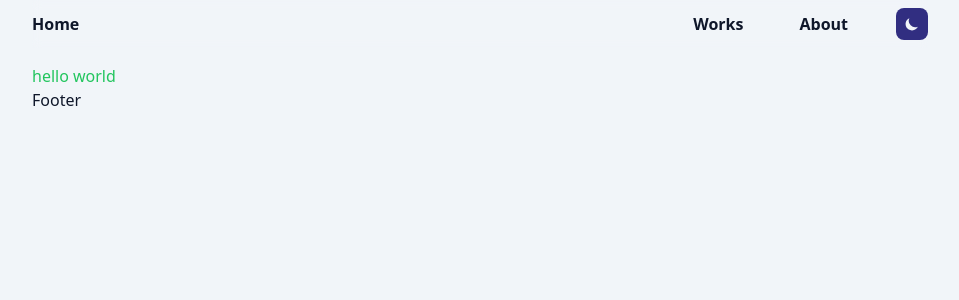
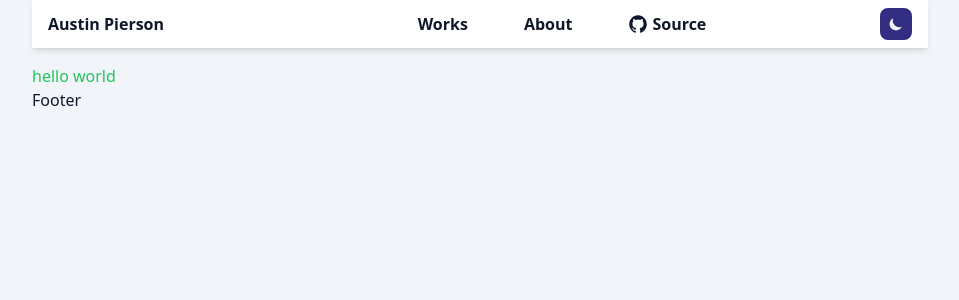
Before and after one commit to austip24/dev-portfolio, a Next.js app: page / in a window 1280 px wide. Shown: the top 300 px of the page, without its empty margins (160-1119 px from the left). Built offline with nearby package versions, Linux system fonts and the light colour scheme.

Commit message:
Navbar completed

```diff
--- a/src/components/Navbar.tsx
+++ b/src/components/Navbar.tsx
@@ -1,32 +1,124 @@
-import React from "react";
+import React, { useState } from "react";
 import ThemeToggle from "./ui/ThemeToggle";
 import LinkItem from "./ui/LinkItem";
+import MenuLink from "./ui/MenuLink";
 import Link from "next/link";
-
+import Github from "./icons/Github";
+import { Menu, Transition, Popover } from "@headlessui/react";
+import { MenuIcon } from "@heroicons/react/solid";
 
 interface NavbarProps {
 	path: string;
 }
 
 const Navbar: React.FC<NavbarProps> = ({ path }) => {
+	const [menuOpen, setMenuOpen] = useState(false);
+
 	return (
-		<nav className="flex justify-between items-center h-12 mb-4 font-semibold backdrop-blur-sm sticky top-0">
-			<Link href="/">
-				Home
-			</Link>
-			<div className="grow flex justify-end gap-10 mr-10">
+		<nav className="flex justify-between items-center h-12 mb-4 font-semibold backdrop-blur-sm sticky top-0 w-full max-w-4xl bg-white shadow-md dark:bg-slate-900 dark:shadow-none px-4">
+			<Link href="/">Austin Pierson</Link>
+			<div className="hidden md:flex grow justify-center gap-10 ml-20">
 				<LinkItem href="/works" path={path}>
 					Works
 				</LinkItem>
 				<LinkItem href="/about" path={path}>
 					About
 				</LinkItem>
+				<LinkItem href="https://github.com/austip24/dev-portfolio" path={path}>
+					<div className="flex gap-1 items-center justify-center">
+						<Github />
+						Source
+					</div>
+				</LinkItem>
 			</div>
-			<div>
+			<div className="flex items-center justify-center gap-4">
 				<ThemeToggle />
+				<Popover className="md:hidden relative">
+					<Popover.Button className="hover:bg-slate-200 hover:dark:bg-slate-800 rounded-lg p-2 border border-slate-500">
+						<MenuIcon className="h-4 w-4 fill-current" />
+					</Popover.Button>
+					<Transition
+						as={React.Fragment}
+						enter="transition ease-out duration-100"
+						enterFrom="transform opacity-0 scale-95"
+						enterTo="transform opacity-100 scale-100"
+						leave="transition ease-in duration-100"
+						leaveFrom="transform opacity-100 scale-100"
+						leaveTo="transform opacity-0 scale-95"
+					>
+						<Popover.Panel className="absolute right-0 w-40 mt-2 p-2 flex flex-col gap-1 rounded-lg border border-slate-500 shadow-lg dark:shadow-slate-800">
+							{({ close }) => (
+								<>
+									<MenuLink
+										href="/works"
+										className="w-full text-left px-2 py-1 rounded-lg hover:bg-slate-200 dark:hover:bg-sky-800 transition-color duration-200"
+										onClick={() => close()}
+									>
+										Works
+									</MenuLink>
+									<MenuLink
+										href="/about"
+										className="w-full text-left px-2 py-1 rounded-lg hover:bg-slate-200 dark:hover:bg-sky-800 transition-color duration-200"
+										onClick={() => close()}
+									>
+										About
+									</MenuLink>
+									<MenuLink
+										href="https://github.com/austip24/dev-portfolio"
+										className="w-full text-left px-2 py-1 rounded-lg hover:bg-slate-200 dark:hover:bg-sky-800 transition-color duration-200"
+										onClick={() => close()}
+									>
+										<div className="flex gap-1 items-center">
+											<Github />
+											Source
+										</div>
+									</MenuLink>
+								</>
+							)}
+						</Popover.Panel>
+					</Transition>
+				</Popover>
 			</div>
 		</nav>
 	);
 };
 
+/*
+<Menu as="div" className="md:hidden relative">
+					<Menu.Button className="hover:bg-slate-200 hover:dark:bg-slate-800 rounded-lg p-2 border border-slate-500">
+						<MenuIcon className="h-4 w-4 fill-current" />
+					</Menu.Button>
+					<Transition
+						as={React.Fragment}
+						enter="transition ease-out duration-100"
+						enterFrom="transform opacity-0 scale-95"
+						enterTo="transform opacity-100 scale-100"
+						leave="transition ease-in duration-100"
+						leaveFrom="transform opacity-100 scale-100"
+						leaveTo="transform opacity-0 scale-95"
+					>
+						<Menu.Items className="absolute right-0 w-40 mt-2 p-2 flex flex-col gap-1 rounded-lg border border-slate-500 shadow-lg dark:shadow-slate-800">
+							<Menu.Item as="div">
+								<MenuLink
+									href="/works"
+									className="w-full text-left px-2 py-1 rounded-lg hover:bg-slate-200 dark:hover:bg-sky-800 transition-color duration-200"
+								>
+									Works
+								</MenuLink>
+							</Menu.Item>
+							<Menu.Item as="div">
+								<MenuLink
+									href="/about"
+									className="w-full text-left px-2 py-1 rounded-lg hover:bg-slate-200 dark:hover:bg-sky-800 transition-color duration-200"
+								>
+									About
+								</MenuLink>
+							</Menu.Item>
+						</Menu.Items>
+					</Transition>
+				</Menu>
+
+
+*/
+
 export default Navbar;
--- /dev/null
+++ b/src/components/icons/Github.tsx
@@ -0,0 +1,17 @@
+import React from "react";
+
+const Github: React.FC = (props) => {
+	return (
+		<svg
+			className="w-5 h-5"
+			viewBox="0 0 512 512"
+			fill="currentColor"
+			stroke="currentColor"
+			{...props}
+		>
+			<path d="M256 32C132.3 32 32 134.9 32 261.7c0 101.5 64.2 187.5 153.2 217.9a17.56 17.56 0 003.8.4c8.3 0 11.5-6.1 11.5-11.4 0-5.5-.2-19.9-.3-39.1a102.4 102.4 0 01-22.6 2.7c-43.1 0-52.9-33.5-52.9-33.5-10.2-26.5-24.9-33.6-24.9-33.6-19.5-13.7-.1-14.1 1.4-14.1h.1c22.5 2 34.3 23.8 34.3 23.8 11.2 19.6 26.2 25.1 39.6 25.1a63 63 0 0025.6-6c2-14.8 7.8-24.9 14.2-30.7-49.7-5.8-102-25.5-102-113.5 0-25.1 8.7-45.6 23-61.6-2.3-5.8-10-29.2 2.2-60.8a18.64 18.64 0 015-.5c8.1 0 26.4 3.1 56.6 24.1a208.21 208.21 0 01112.2 0c30.2-21 48.5-24.1 56.6-24.1a18.64 18.64 0 015 .5c12.2 31.6 4.5 55 2.2 60.8 14.3 16.1 23 36.6 23 61.6 0 88.2-52.4 107.6-102.3 113.3 8 7.1 15.2 21.1 15.2 42.5 0 30.7-.3 55.5-.3 63 0 5.4 3.1 11.5 11.4 11.5a19.35 19.35 0 004-.4C415.9 449.2 480 363.1 480 261.7 480 134.9 379.7 32 256 32z"></path>
+		</svg>
+	);
+};
+
+export default Github;
--- a/src/components/layouts/Main.tsx
+++ b/src/components/layouts/Main.tsx
@@ -12,7 +12,7 @@
 
 const Main: React.FC<MainProps> = ({ children, router }) => {
 	return (
-		<main className="min-h-screen bg-slate-100 text-slate-900 dark:bg-slate-900 dark:text-slate-50 flex justify-center">
+		<main className="min-h-screen bg-slate-100 text-slate-900 dark:bg-slate-900 dark:text-slate-50 flex items-center flex-col">
 			<Head>
 				<meta name="viewport" content="width=device-width, initial-scale=1.0" />
 				{/* <meta name="description" content="Austin's homepage" />
@@ -22,9 +22,9 @@
 				<meta name="og:type" content="website" />
 				<title>Austin Pierson - Homepage</title> */}
 			</Head>
+
+			<Navbar path={router.asPath} />
 			<div className="w-full max-w-4xl mx-4">
-				<Navbar path={router.asPath} />
-
 				<AnimatePresence
 					exitBeforeEnter
 					onExitComplete={() => {
@@ -38,7 +38,7 @@
 						initial={{ y: 15, opacity: 0 }}
 						animate={{ y: 0, opacity: 1 }}
 						exit={{ y: 15, opacity: 0 }}
-						transition={{ duration: 0.4 }}
+						transition={{ duration: 0.25 }}
 					>
 						{children}
 						<Footer />
--- a/src/components/ui/LinkItem.tsx
+++ b/src/components/ui/LinkItem.tsx
@@ -1,22 +1,25 @@
-import React from "react";
+import React, { forwardRef } from "react";
 import Link from "next/link";
 
 interface LinkItemProps {
 	href: string;
-	path: string;
+	path?: string;
 	children: React.ReactNode;
 }
 
-const LinkItem: React.FC<LinkItemProps> = ({ href, path, children }) => {
-	const active = path.startsWith(href);
+const LinkItem = forwardRef<HTMLAnchorElement, LinkItemProps>((props, ref) => {
+	const { href, path, children, ...rest } = props;
+	const active = path?.startsWith(href);
 
 	return (
 		<Link href={href}>
 			<a
+				ref={ref}
 				className={`${
 					active &&
 					"bg-sky-600 text-slate-100 hover:bg-sky-700 dark:bg-sky-800 dark:text-slate-50 dark:hover:bg-sky-900"
 				} rounded group relative px-2 py-1 transition-color duration-300`}
+				{...rest}
 			>
 				{children}
 				<span
@@ -32,6 +35,8 @@
 			</a>
 		</Link>
 	);
-};
+});
+
+LinkItem.displayName = "LinkItem";
 
 export default LinkItem;
--- /dev/null
+++ b/src/components/ui/MenuLink.tsx
@@ -0,0 +1,24 @@
+import React, { forwardRef } from "react";
+import Link from "next/link";
+
+interface MenuLinkProps {
+	href: string;
+	children: React.ReactNode;
+	className?: string;
+	onClick?: (e: React.MouseEvent<HTMLButtonElement, MouseEvent>) => void;
+}
+
+const MenuLink = forwardRef<HTMLButtonElement, MenuLinkProps>((props, ref) => {
+	const { href, children, ...rest } = props;
+	return (
+		<Link href={href}>
+			<button ref={ref} {...rest}>
+				{children}
+			</button>
+		</Link>
+	);
+});
+
+MenuLink.displayName = "MenuLink";
+
+export default MenuLink;
--- a/src/components/ui/ThemeToggle.tsx
+++ b/src/components/ui/ThemeToggle.tsx
@@ -19,7 +19,7 @@
 		<AnimatePresence exitBeforeEnter initial={false}>
 			<motion.button
 				key={theme}
-				className="p-2 bg-indigo-900 dark:bg-amber-300 rounded-lg"
+				className="p-2 bg-indigo-900 hover:bg-indigo-800 dark:bg-amber-300 dark:hover:bg-amber-400 rounded-lg transition-colors duration-200"
 				onClick={toggleTheme}
 				initial={{ y: -10, opacity: 0 }}
 				animate={{ y: 0, opacity: 1 }}
```
